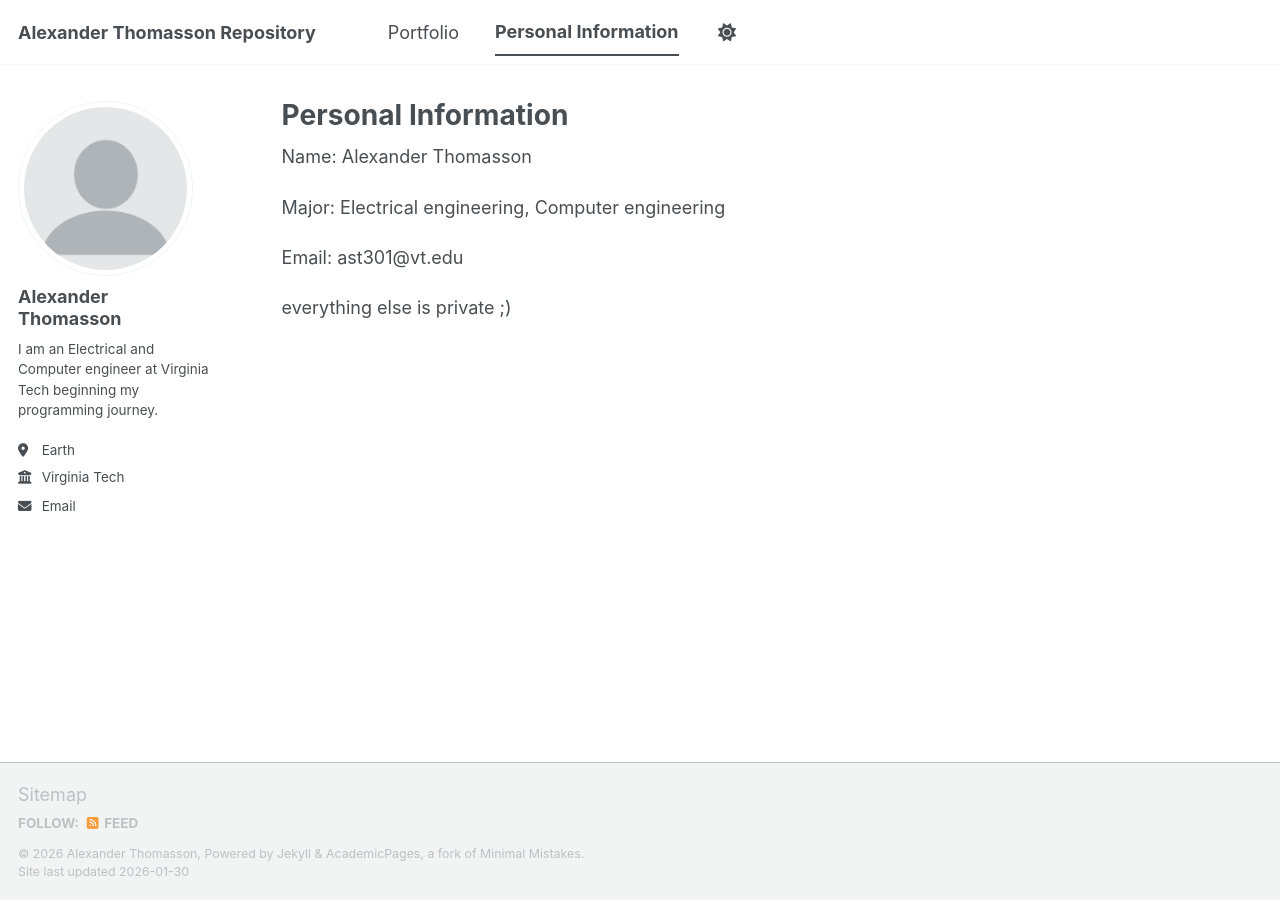
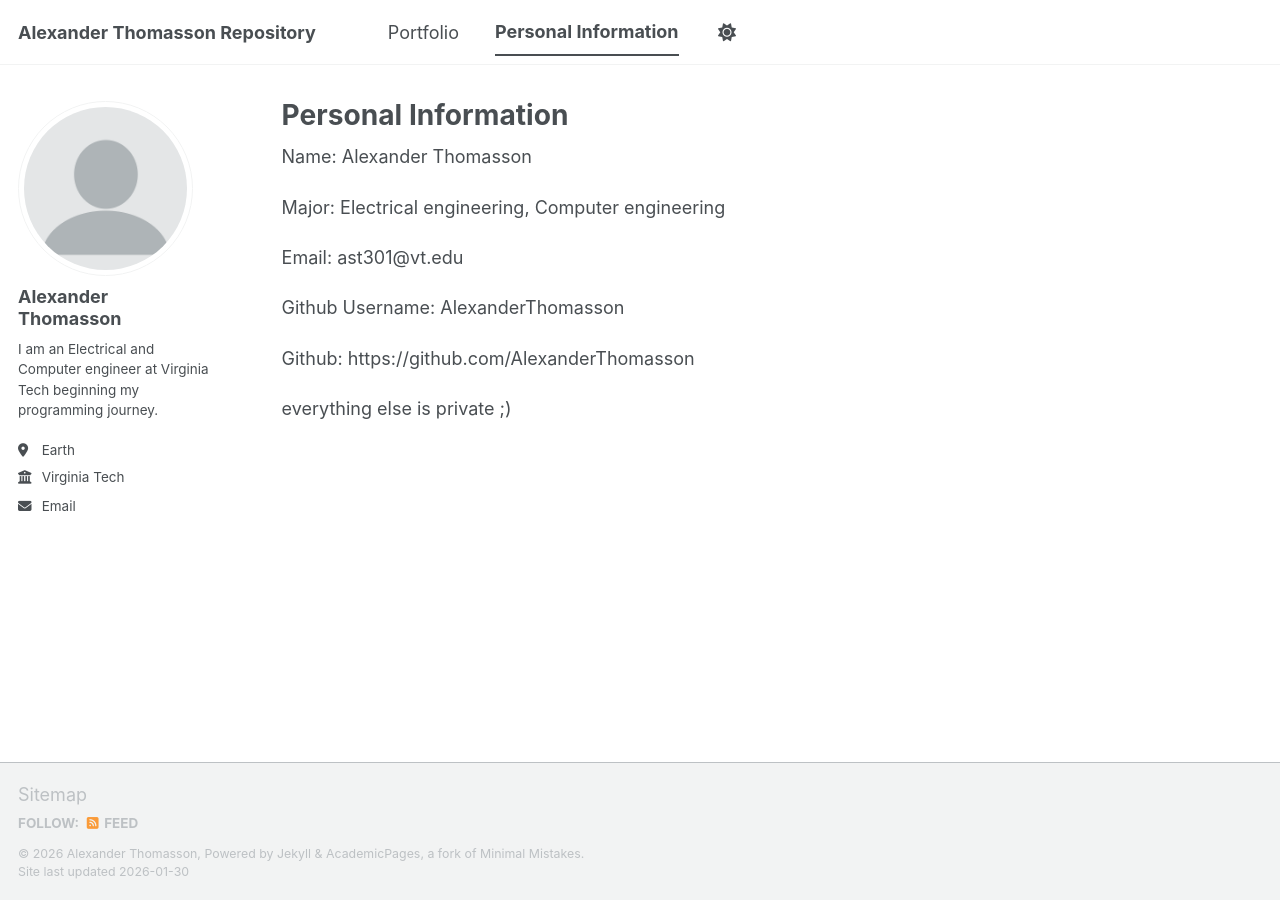
Before and after one commit to AlexanderThomasson/AlexanderThomasson.github.io, a Jekyll site: the page built from _pages/personalInfo.md, in a window 1280 px wide. Built offline with Jekyll 4.4.1, drawn with Linux system fonts in a browser that asks for light colours; a script bundle is joined from its source files by our own code; library files that are not in the unit come from our copies.

Commit message:
Update personalInfo.md
added github information

```diff
--- a/_pages/personalInfo.md
+++ b/_pages/personalInfo.md
@@ -10,5 +10,9 @@ Major: Electrical engineering, Computer engineering
 
 Email: ast301@vt.edu
 
+Github Username: AlexanderThomasson
+
+Github: https://github.com/AlexanderThomasson
+
 
 everything else is private ;)
```
